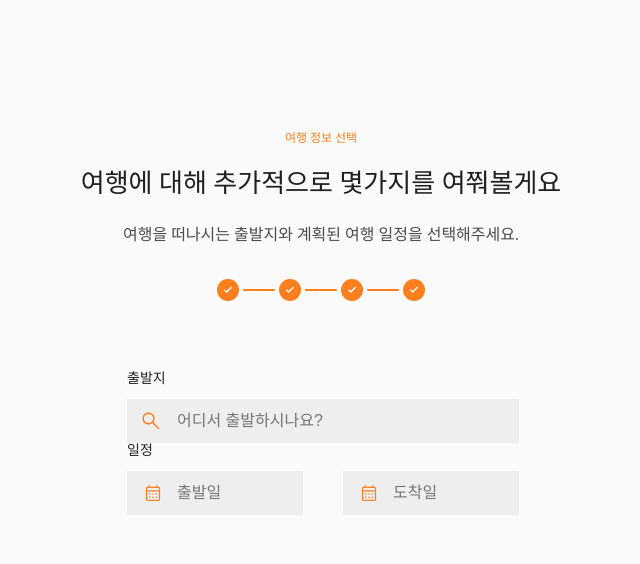
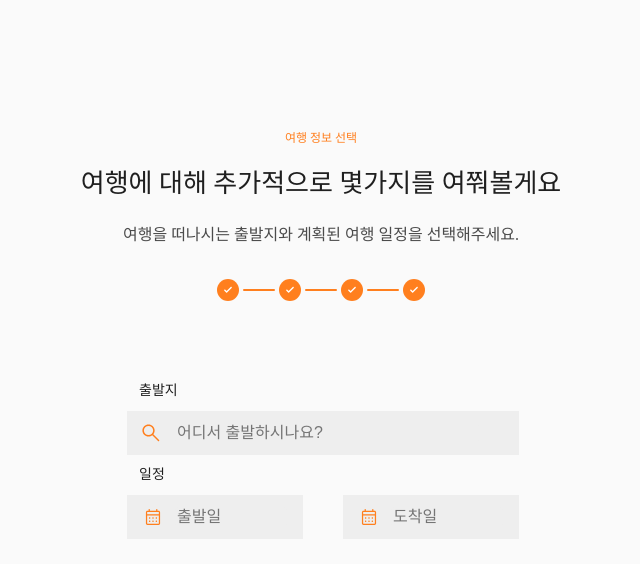
Before and after one commit to TourTeamT/YouNaUri, a React (Create React App) app: page /user-select/plan in a window 1280 px wide. Shown: the top 564 px of the page, without its empty margins (319-959 px from the left). Built offline with nearby package versions, Linux system fonts and the light colour scheme.

Commit message:
style: UI 수정

```diff
--- a/src/pages/user-select/plan/plan.module.scss
+++ b/src/pages/user-select/plan/plan.module.scss
@@ -21,7 +21,7 @@
     font-weight: 500;
     line-height: 16px;
     float: left;
-    margin-bottom: 12px;
+    margin: 12px;
   }
 }
 
```
